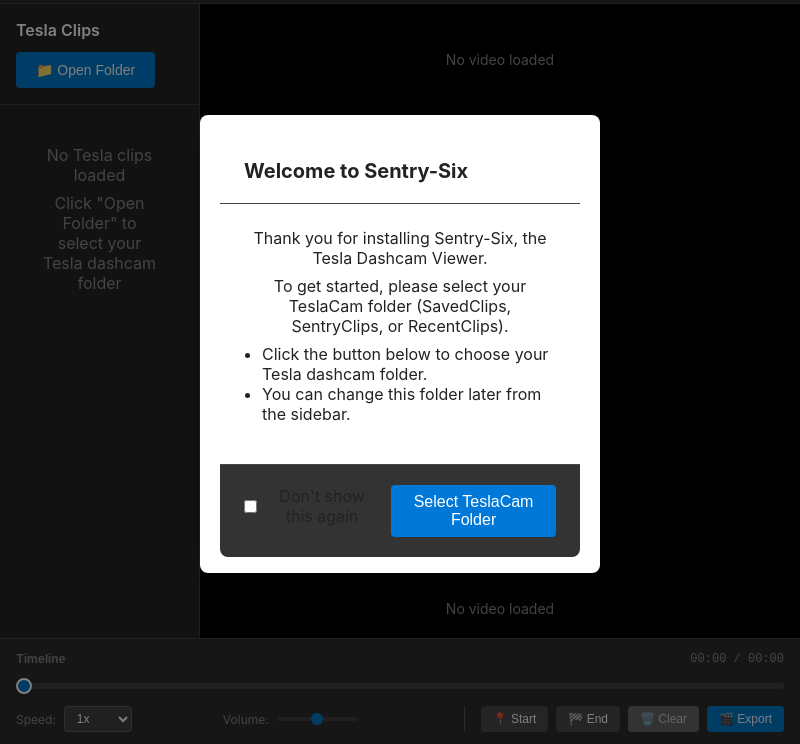
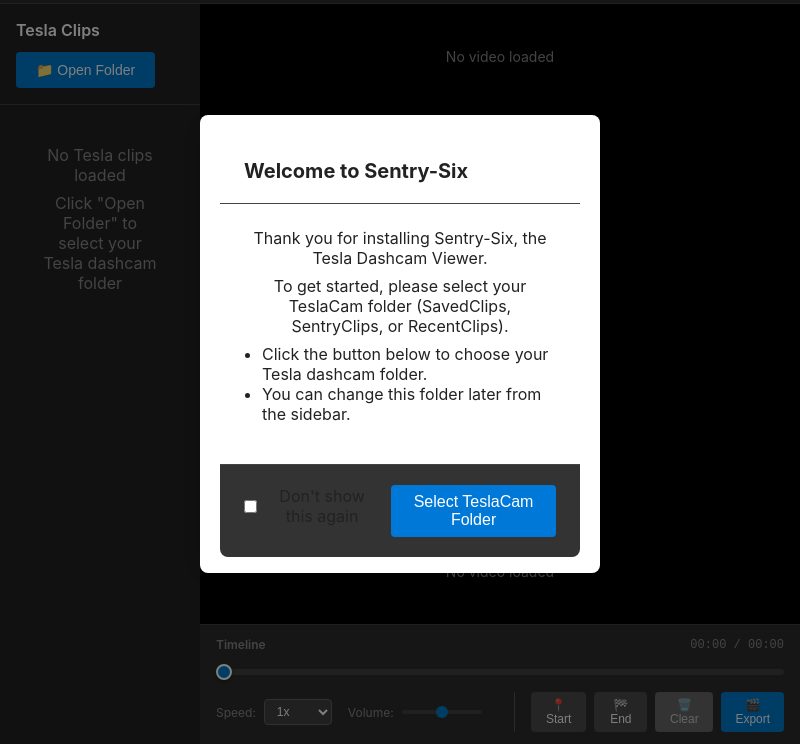
Before and after one commit to Scottmg1/Sentry-Six-Remastered, an Electron app: page src/renderer/index.html in a window 800 px wide. Shown: the part 56-800 px from the top of the page. Drawn offline with Linux system fonts and the light colour scheme; no server answers.

Commit message:
Align timeline with video grid and make sidebar full height
Moved the timeline section inside the main content area so it only spans the video grid, not the sidebar.
Updated layout and CSS so the sidebar (day selection) stretches to the full height of the app and is never cut off by the timeline.
Ensured the sidebar is always scrollable and the timeline is visually aligned with the video grid.
Improved overall layout consistency and usability.

```diff
--- a/src/renderer/index.html
+++ b/src/renderer/index.html
@@ -102,6 +102,8 @@
                 </div>
             </aside>
 
+            <!-- Main Content: video grid + timeline stacked vertically -->
+            <div class="main-content" style="display: flex; flex-direction: column; flex: 1; min-width: 0; min-height: 0;">
                 <!-- Camera Visibility Panel -->
                 <div id="camera-visibility-panel" class="camera-panel hidden">
                     <div class="panel-header">
@@ -300,7 +302,6 @@
                         </div>
                     </div>
                 </section>
-        </main>
 
                 <!-- Timeline -->
                 <footer class="timeline-section">
@@ -371,6 +372,7 @@
                     </div>
                 </footer>
             </div>
+        </main>
 
         <!-- Export Dialog Modal -->
         <div id="export-modal" class="modal hidden">
@@ -537,5 +539,6 @@
         <!-- Scripts -->
         <script src="debug-manager.js"></script>
         <script src="app.js"></script>
+    </div>
 </body>
 </html>
--- a/src/renderer/styles.css
+++ b/src/renderer/styles.css
@@ -112,18 +112,24 @@
 /* Main Content */
 .app-main {
     display: flex;
+    flex-direction: row;
     flex: 1;
     overflow: hidden;
+    height: 100%;
 }
 
 /* Sidebar */
 .sidebar {
-    width: 300px;
-    background: #252525;
-    border-right: 1px solid #404040;
+    width: 260px;
+    min-width: 200px;
+    max-width: 340px;
+    background: #232323;
+    color: #fff;
     display: flex;
     flex-direction: column;
+    height: 100%;
     flex-shrink: 0;
+    overflow-y: auto;
 }
 
 .sidebar-header {
@@ -221,12 +227,11 @@
 
 /* Video Section */
 .video-section {
+    display: flex;
+    flex-direction: column;
     flex: 1;
-    display: flex;
-    flex-direction: column;
-    overflow: hidden;
-    min-height: 0; /* Allow section to shrink */
-    height: calc(100vh - 140px); /* Account for header (60px) + timeline (80px) */
+    min-width: 0;
+    min-height: 0;
 }
 
 .video-grid {
@@ -340,6 +345,13 @@
     border-top: 1px solid #404040;
     padding: 12px 16px;
     flex-shrink: 0;
+    width: 100%;
+    box-sizing: border-box;
+}
+
+/* Remove old .timeline-section full width if present */
+#app > .timeline-section {
+    display: none;
 }
 
 .timeline-container {
```
Lines whose indentation alone changed are shown as unchanged.
